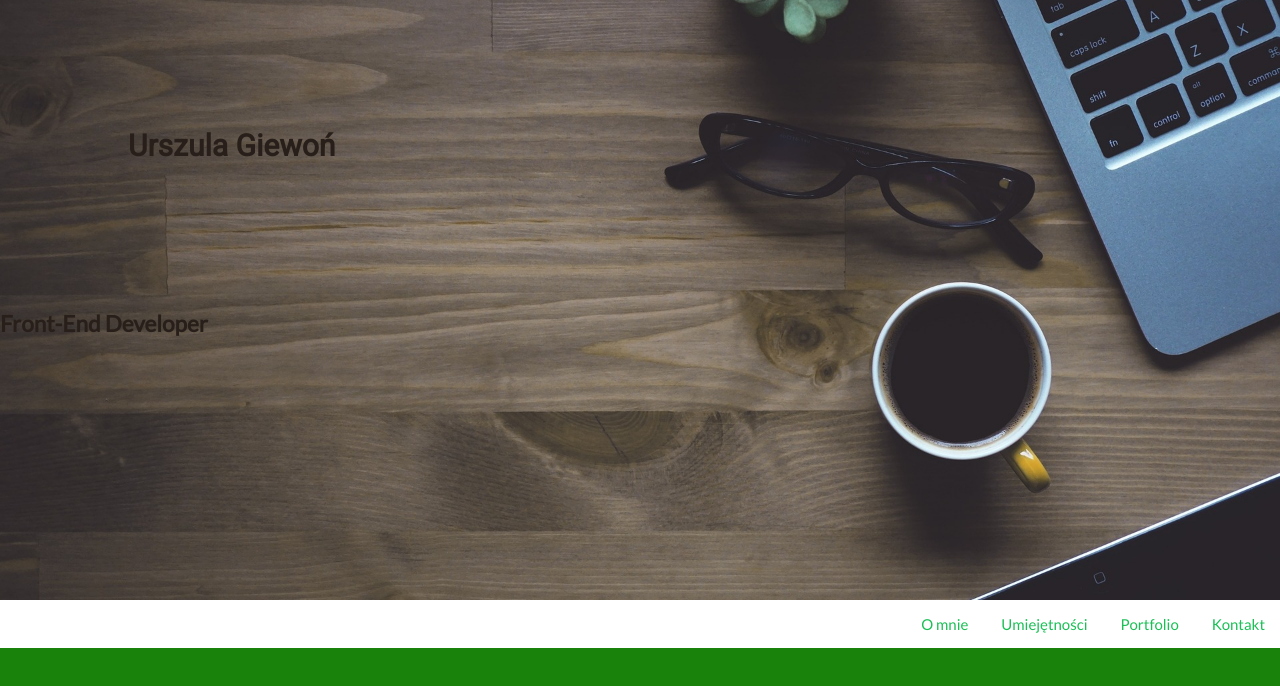
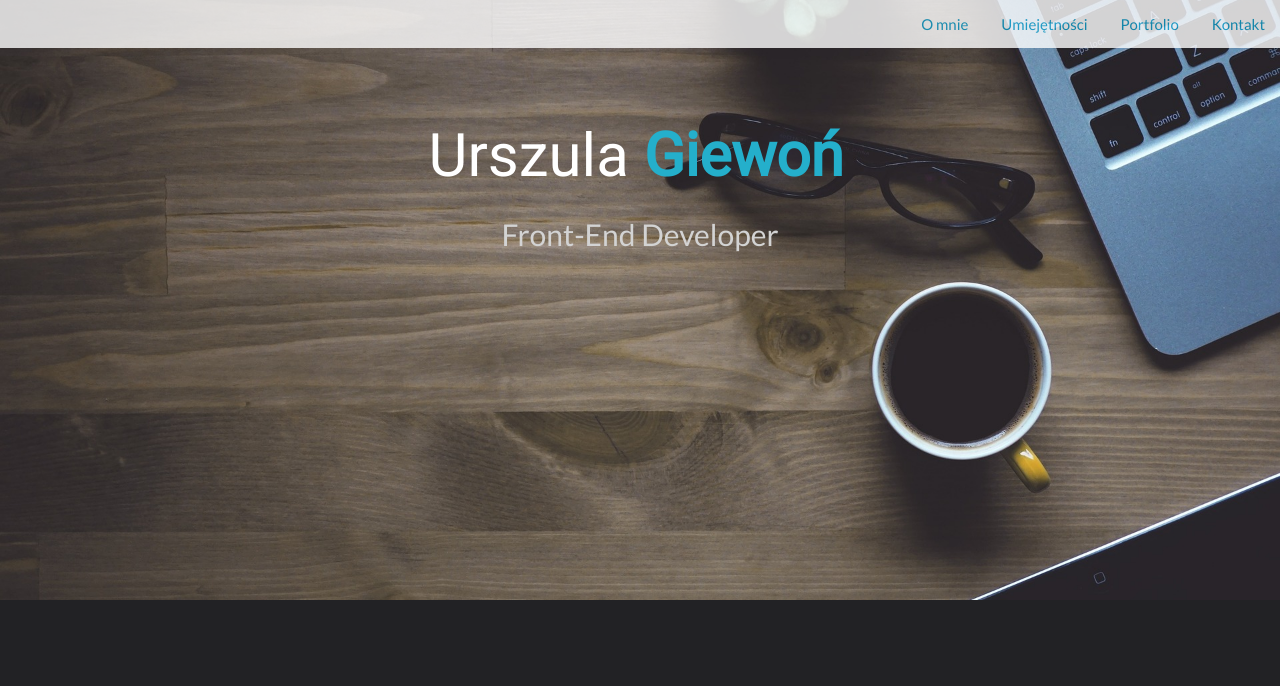
Before and after one commit to urszulagiewon/moje_portfolio, a plain HTML site: page index.html in a window 1280 px wide. Drawn offline with Linux system fonts and the light colour scheme.

Commit message:
Zmiana koloru tła

```diff
--- a/css/style.css
+++ b/css/style.css
@@ -1,11 +1,16 @@
 body {
     font-family:lato,sans-serif;
     font-size:15px;
-    color:#291F1A;
+    color:#2C527F;
     font-weight:300;
-    background-color:#19820B;
+    background-color:#222225;
     margin:0;
     padding:0;
+}
+
+span {
+    color:#24AFCB;
+    font-weight:600;
 }
 /* Nawigacja */
 
@@ -14,6 +19,7 @@ nav#main-nav {
     position:fixed;
     z-index:1;
     background-color:#fff;
+    opacity:0.8;
     text-align:right;
     width:100%;
 }
@@ -25,13 +31,13 @@ nav#main-nav > ul > li {
 
 
 nav#main-nav > ul > li > a {
-    color:#1ac056;
+    color:#109ECB;
     text-decoration:none;
     font-weight:300;
 }
 
 nav#main-nav > ul > li > a:hover {
-    color:#291F1A;
+    color:#5BD4C6;
 }
 
 /* Header */
@@ -43,12 +49,26 @@ header#main-header {
     background-size:cover;
     background-position:center;
     margin:0;
-    position:relative;
+    position:absolute;
 }
 
 header#main-header >div.main-header-content > h1 {
     font-family:roboto, sans-serif;
-    padding:10%;
+    padding:15vh 1vh 0 0;
     margin:0;
+    text-align:center;
+    color:white;
+    font-size:4em;
+    font-weight:100;
     z-index:-1;
 }
+
+h2 {
+    font-family:lato, sans-serif;
+    font-size:2em;
+    font-weight:100;
+    text-align:center;
+    color:lightgray;
+}
+
+/* O mnie */
```
